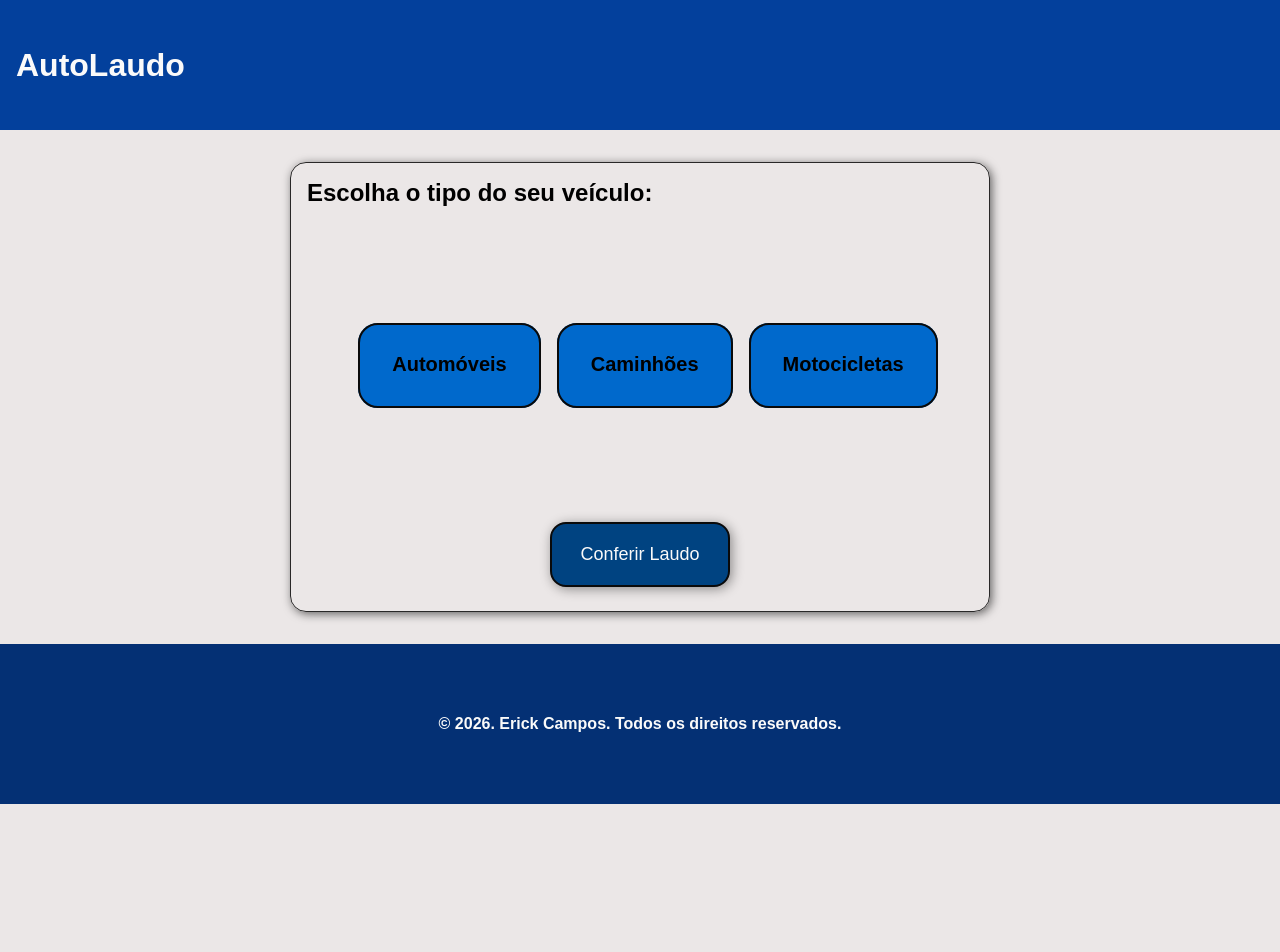
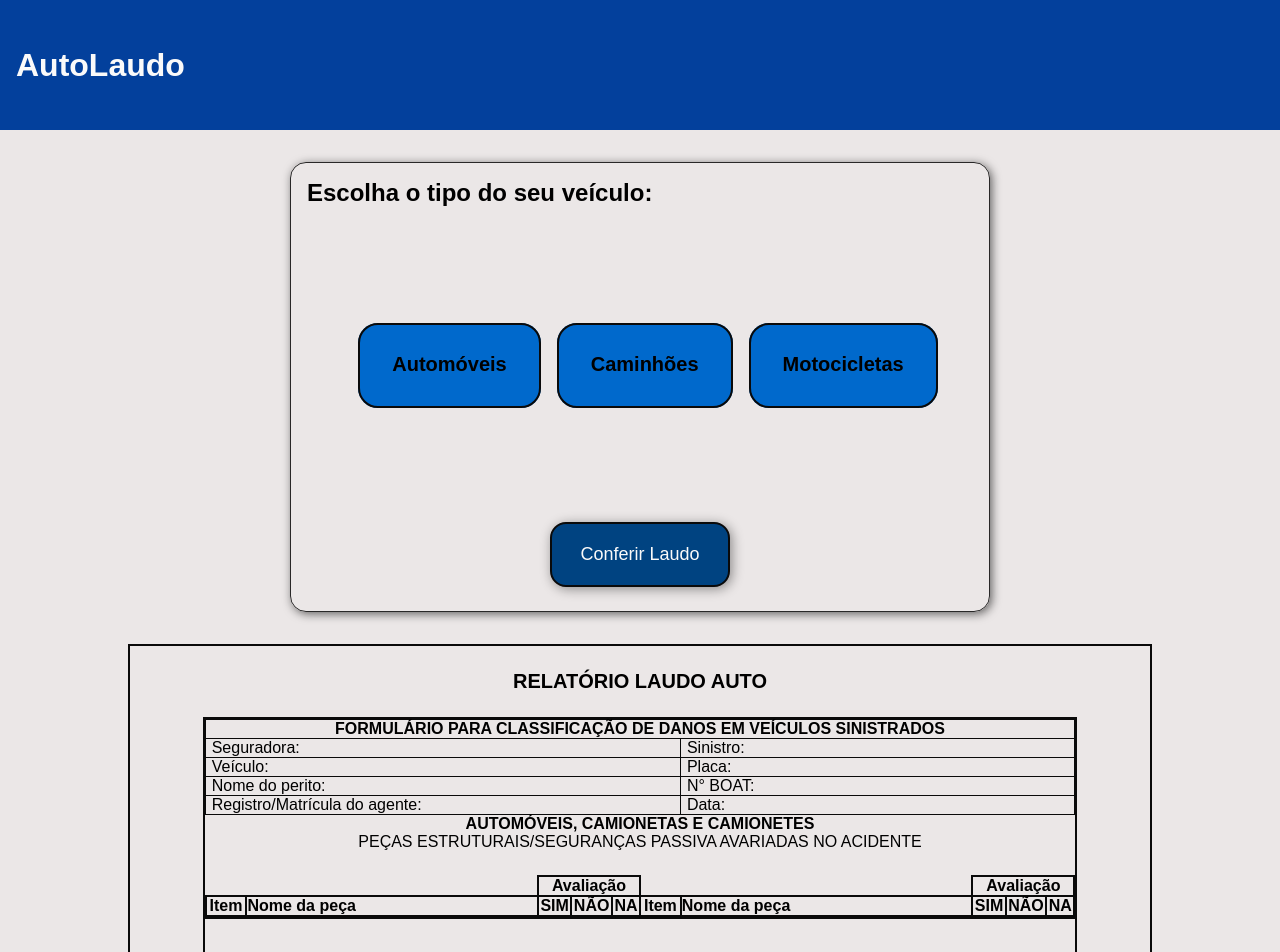
Before and after one commit to Erick-CamposDev/AutoLaudo-Teste-SIGA, an Angular app: page / in a window 1280 px wide. Shown: the top 952 px of the page. Before the commit the page ends 804 px from the top, so only its background shows below. Built offline with nearby package versions, Linux system fonts and the light colour scheme.

Commit message:
Criação e inicio do componente de relatório

```diff
--- a/src/app/app.component.html
+++ b/src/app/app.component.html
@@ -12,5 +12,6 @@
     [vehicleName]="vehicleName"
     [vehicleImages]="vehicleImages"
   ></app-main-report>
+  <app-report-table></app-report-table>
 </main>
 <footer>&copy; 2026. Erick Campos. Todos os direitos reservados.</footer>
--- a/src/app/app.module.ts
+++ b/src/app/app.module.ts
@@ -9,6 +9,7 @@ import { ErrorMessagesComponent } from './components/error-messages/error-messag
 import { MainReportComponent } from './components/main-report/main-report.component';
 import { ReportFormComponent } from './components/report-form/report-form.component';
 import { TableChecklistComponent } from './components/table-checklist/table-checklist.component';
+import { ReportTableComponent } from './components/report-table/report-table.component';
 
 @NgModule({
   declarations: [
@@ -18,6 +19,7 @@ import { TableChecklistComponent } from './components/table-checklist/table-chec
     MainReportComponent,
     ReportFormComponent,
     TableChecklistComponent,
+    ReportTableComponent,
   ],
   imports: [BrowserModule, AppRoutingModule, FormsModule],
   providers: [],
--- /dev/null
+++ b/src/app/components/report-table/report-table.component.css
@@ -0,0 +1,97 @@
+.report-container {
+  display: flex;
+  align-items: center;
+  justify-content: center;
+  flex-direction: column;
+  width: 80vw;
+  padding: 1.5rem;
+  margin-top: 2rem;
+  border: 2px solid #0a0a0a;
+}
+
+.report-title h2 {
+  font-size: 20px;
+}
+
+.table-container {
+  margin: 1.5rem 0 1.5rem;
+  width: 90%;
+  border: 2px solid #0a0a0a;
+  height: 700px;
+}
+
+table {
+  width: 100%;
+  border-collapse: collapse;
+}
+
+th {
+  width: 100%;
+}
+
+.td-upper {
+  width: 50%;
+}
+
+.td-title {
+  font-weight: 700;
+}
+
+.td-title,
+.td-subtitle {
+  width: 100%;
+  text-align: center;
+  border: none;
+}
+
+.td-subtitle {
+  padding-bottom: 1.5rem;
+}
+
+th,
+td {
+  border: 1px solid #0a0a0a;
+}
+
+.td-upper {
+  padding: 0 0 0 0.35rem;
+}
+
+.null-td {
+  border: none;
+}
+
+.rating-td {
+  width: 40%;
+}
+
+.item-td {
+  width: 2%;
+}
+
+.piece-name-td {
+  width: 25%;
+}
+
+.rating-rank-td {
+  width: 1%;
+}
+
+.rating-rank-td,
+.rating-td,
+.item-td {
+  text-align: center;
+}
+
+.item-td,
+.piece-name-td,
+.rating-rank-td,
+.rating-td {
+  border: 2px solid #0a0a0a;
+  font-weight: 700;
+}
+
+.item-name-td {
+  font-size: 14px;
+  border: 2px solid #0a0a0a;
+}
--- /dev/null
+++ b/src/app/components/report-table/report-table.component.html
@@ -0,0 +1,73 @@
+<section class="report-container">
+  <div class="report-title">
+    <h2>RELATÓRIO LAUDO AUTO</h2>
+  </div>
+  <div class="table-container">
+    <table>
+      <thead>
+        <th colspan="10">
+          FORMULÁRIO PARA CLASSIFICAÇÃO DE DANOS EM VEÍCULOS SINISTRADOS
+        </th>
+      </thead>
+      <tbody>
+        <tr>
+          <td colspan="6" class="td-upper">Seguradora:</td>
+          <td colspan="6" class="td-upper">Sinistro:</td>
+        </tr>
+        <tr>
+          <td colspan="6" class="td-upper">Veículo:</td>
+          <td colspan="6" class="td-upper">Placa:</td>
+        </tr>
+        <tr>
+          <td colspan="6" class="td-upper">Nome do perito:</td>
+          <td colspan="6" class="td-upper">N° BOAT:</td>
+        </tr>
+        <tr>
+          <td colspan="6" class="td-upper">Registro/Matrícula do agente:</td>
+          <td colspan="6" class="td-upper">Data:</td>
+        </tr>
+        <tr>
+          <td class="td-title" colspan="10">
+            AUTOMÓVEIS, CAMIONETAS E CAMIONETES
+          </td>
+        </tr>
+        <tr>
+          <td class="td-subtitle" colspan="10">
+            PEÇAS ESTRUTURAIS/SEGURANÇAS PASSIVA AVARIADAS NO ACIDENTE
+          </td>
+        </tr>
+        <tr>
+          <td class="null-td" colspan="2"></td>
+
+          <td class="rating-td" colspan="3">Avaliação</td>
+          <td class="null-td" colspan="2"></td>
+          <td class="rating-td" colspan="3">Avaliação</td>
+        </tr>
+        <tr>
+          <td class="item-td">Item</td>
+          <td class="piece-name-td">Nome da peça</td>
+          <td class="rating-rank-td">SIM</td>
+          <td class="rating-rank-td">NÃO</td>
+          <td class="rating-rank-td">NA</td>
+          <td class="item-td">Item</td>
+          <td class="piece-name-td">Nome da peça</td>
+          <td class="rating-rank-td">SIM</td>
+          <td class="rating-rank-td">NÃO</td>
+          <td class="rating-rank-td">NA</td>
+        </tr>
+        <tr class="tr-infos">
+          <td class="item-td"></td>
+          <td class="item-name-td"></td>
+          <td class="rating-rank-td"></td>
+          <td class="rating-rank-td"></td>
+          <td class="rating-rank-td"></td>
+          <td class="item-td"></td>
+          <td class="item-name-td"></td>
+          <td class="rating-rank-td"></td>
+          <td class="rating-rank-td"></td>
+          <td class="rating-rank-td"></td>
+        </tr>
+      </tbody>
+    </table>
+  </div>
+</section>
```
Also changed, not shown: src/app/components/report-table/report-table.component.ts (added, +10 -0 lines), 1 other file (tests, documents, lock files or other folders).
